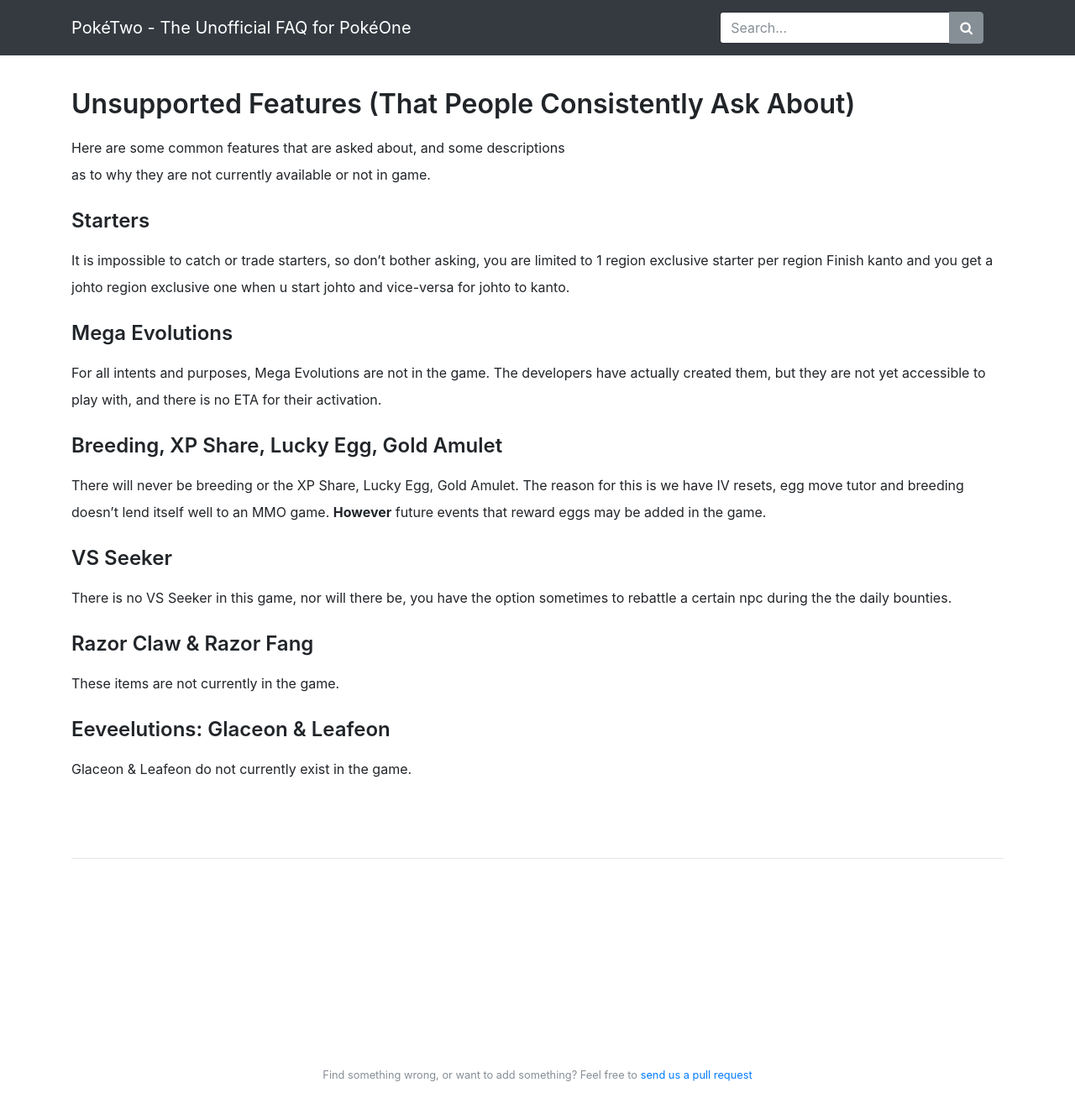
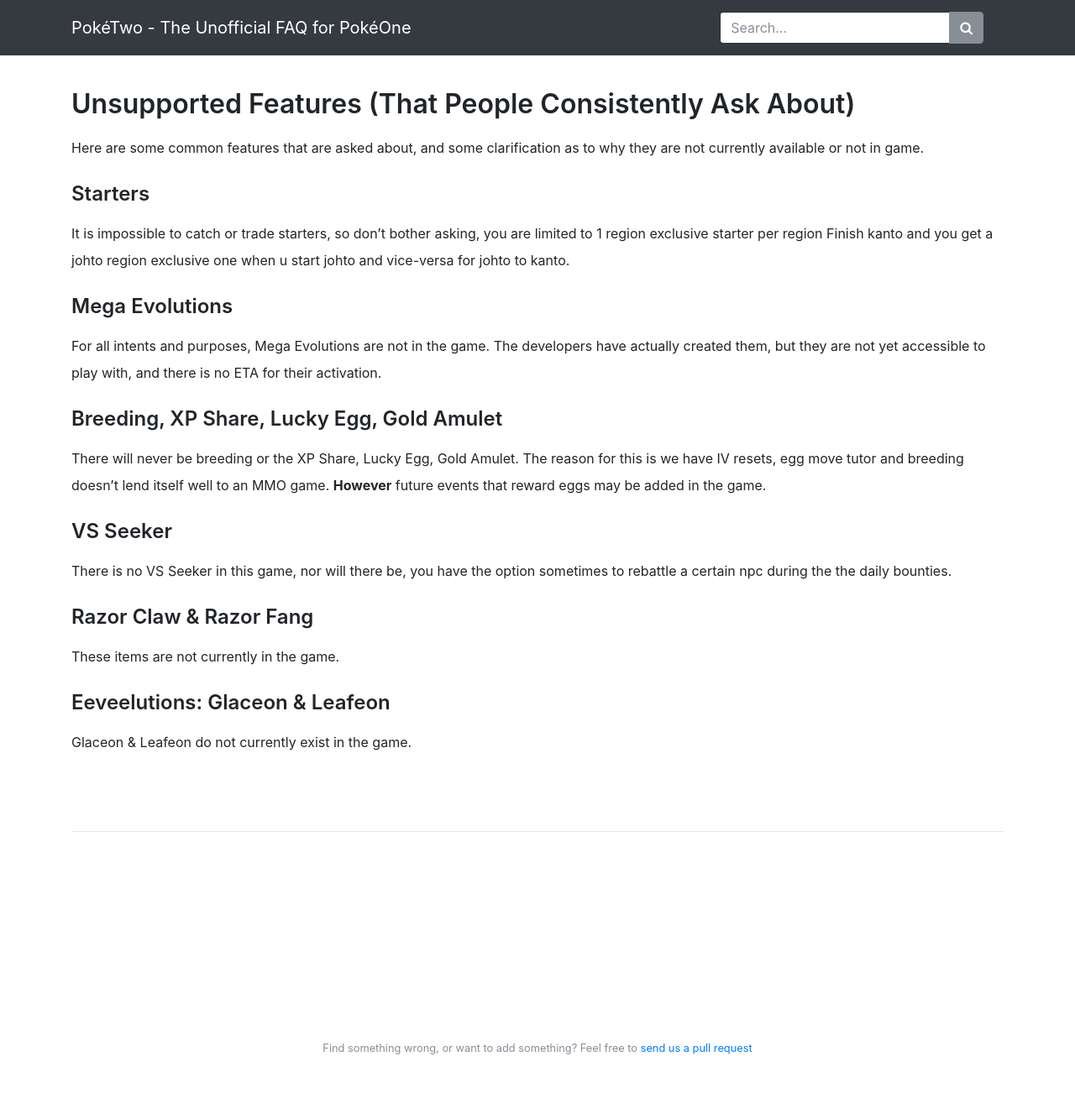
Before and after one commit to X3I/poketwo.com, a Jekyll site: the page built from _pages/game/unsupported.md, in a window 1280 px wide and 1395 px high. Shown: the top 1327 px of the window at 84% size. Built offline with Jekyll 4.4.1, drawn with Linux system fonts in a browser that asks for light colours; nearby versions of some CDN libraries; our own code applies the rules of GitHub Pages for plain Markdown files; some of the changed lines change nothing that is shown.

Commit message:
Update unsupported.md

```diff
--- a/_pages/game/unsupported.md
+++ b/_pages/game/unsupported.md
@@ -1,12 +1,12 @@
 ---
 permalink: /game/unsupported
 image: /img/logo.png
-description: Here are some common features that are asked about, and some descriptions as to them not existing in the game
+description: Here are some common features that are asked about, and some clarification  as to why they are not currently available or not in game
 ---
 
 # Unsupported Features (That People Consistently Ask About)
 
-Here are some common features that are asked about, and some descriptions <br/>
+Here are some common features that are asked about, and some clarification
 as to why they are not currently available or not in game.
 
 ## Starters
```
